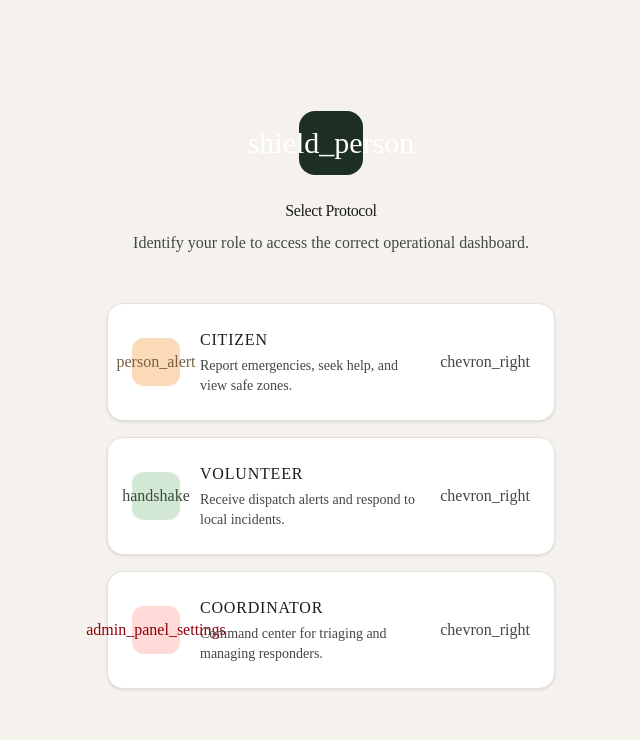
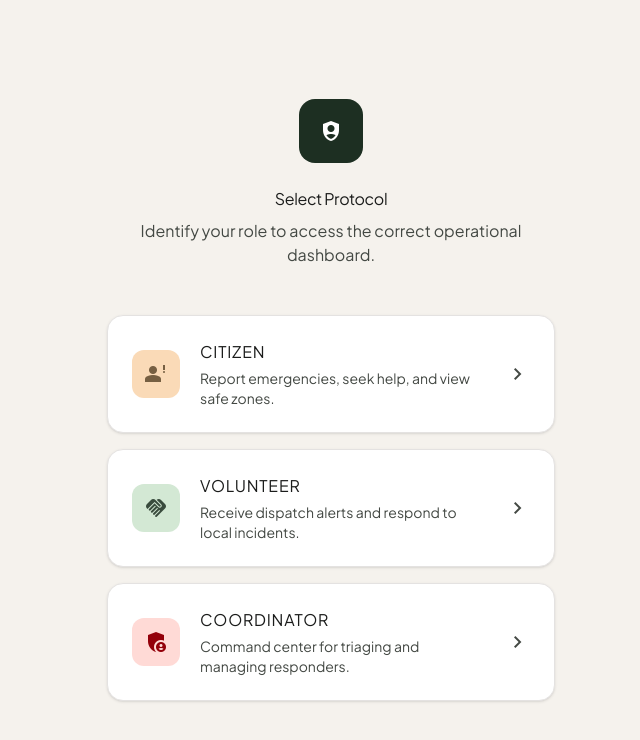
Before and after one commit to Deepak-kumar-36/Trinetra, a React (Vite) app: page /role-selection in a window 1280 px wide. Shown: the top 740 px of the page, without its empty margins (309-949 px from the left). Built offline with nearby package versions, Linux system fonts and the light colour scheme.

Commit message:
Fix UI icons rendering as text by moving Google Fonts out of Tailwind CSS to index.html

```diff
--- a/index.html
+++ b/index.html
@@ -4,7 +4,11 @@
     <meta charset="UTF-8" />
     <link rel="icon" type="image/svg+xml" href="/favicon.svg" />
     <meta name="viewport" content="width=device-width, initial-scale=1.0" />
-    <title>app</title>
+    <title>triNETRA</title>
+    <link rel="preconnect" href="https://fonts.googleapis.com">
+    <link rel="preconnect" href="https://fonts.gstatic.com" crossorigin>
+    <link href="https://fonts.googleapis.com/css2?family=Plus+Jakarta+Sans:wght@400;600;700&display=swap" rel="stylesheet">
+    <link href="https://fonts.googleapis.com/css2?family=Material+Symbols+Outlined:wght,FILL@100..700,0..1&display=swap" rel="stylesheet">
   </head>
   <body>
     <div id="root"></div>
--- a/src/index.css
+++ b/src/index.css
@@ -2,8 +2,7 @@
 @config "../tailwind.config.js";
 
 @layer base {
-  @import url('https://fonts.googleapis.com/css2?family=Plus+Jakarta+Sans:wght@400;600;700&display=swap');
-  @import url('https://fonts.googleapis.com/css2?family=Material+Symbols+Outlined:wght,FILL@100..700,0..1&display=swap');
+
 
   body {
     @apply bg-background text-on-background font-body-lg min-h-screen antialiased selection:bg-primary-fixed selection:text-on-primary-fixed;
```
